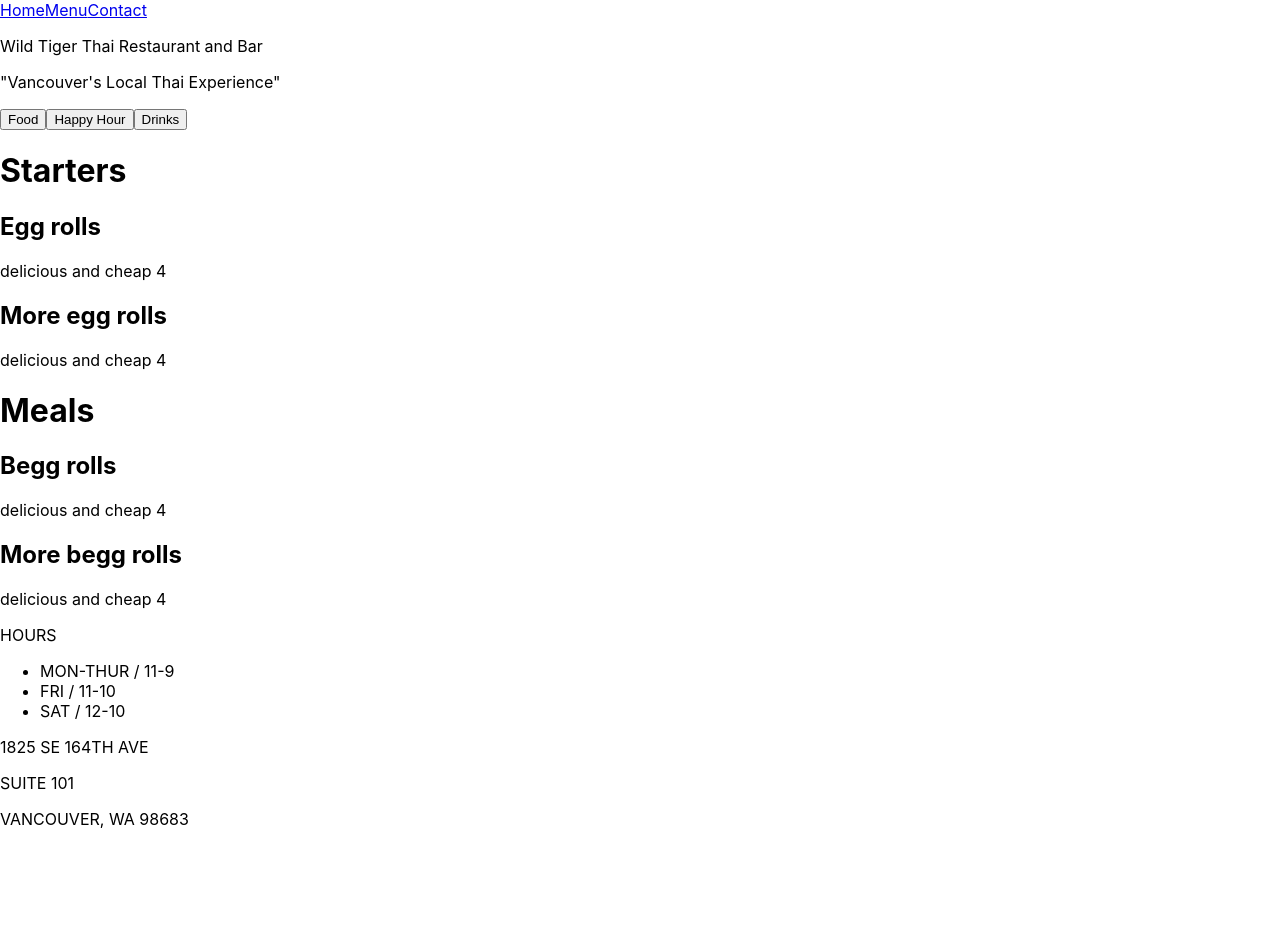
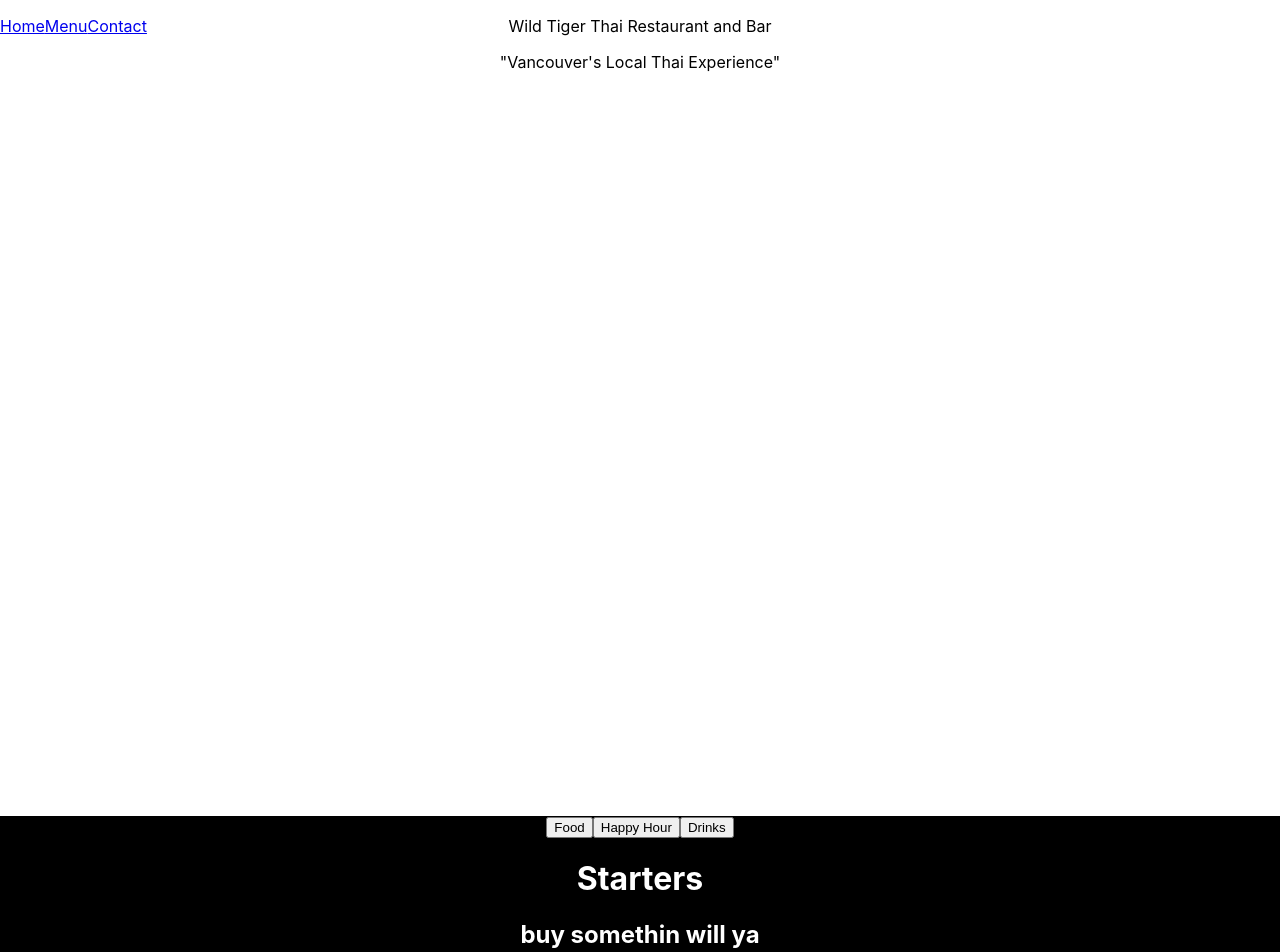
Before and after one commit to just-inspace/wild-tiger-thai-redesign, a React (Create React App) app in the folder wtt-react/: page / in a window 1280 px wide. Shown: the top 952 px of the page. Before the commit the page ends 845 px from the top, so only its background shows below. Built offline with nearby package versions, Linux system fonts and the light colour scheme; the HTML template or start-up script is replaced by a standard one.

Commit message:
Removed extra menu item components in favor of a stateless functional component

```diff
--- a/wtt-react/package.json
+++ b/wtt-react/package.json
@@ -5,7 +5,8 @@
   "dependencies": {
     "react": "^16.7.0",
     "react-dom": "^16.7.0",
-    "react-scripts": "2.1.3"
+    "react-scripts": "2.1.3",
+    "react-spring": "^8.0.3"
   },
   "scripts": {
     "start": "react-scripts start",
--- a/wtt-react/src/App.css
+++ b/wtt-react/src/App.css
@@ -1,32 +1,18 @@
 .App {
-  text-align: center;
+	text-align: center;
 }
 
-.App-logo {
-  animation: App-logo-spin infinite 20s linear;
-  height: 40vmin;
+#topnav {
+	position: fixed;
+	height: 50px;
 }
 
-.App-header {
-  background-color: #282c34;
-  min-height: 100vh;
-  display: flex;
-  flex-direction: column;
-  align-items: center;
-  justify-content: center;
-  font-size: calc(10px + 2vmin);
-  color: white;
+#homeSection {
+	min-height: 100vh;
 }
 
-.App-link {
-  color: #61dafb;
+#menuSection {
+	min-height: 100vh;
+	background: black;
+	color: white;
 }
-
-@keyframes App-logo-spin {
-  from {
-    transform: rotate(0deg);
-  }
-  to {
-    transform: rotate(360deg);
-  }
-}
--- a/wtt-react/src/App.js
+++ b/wtt-react/src/App.js
@@ -1,9 +1,11 @@
 import React, { Component } from "react";
-import logo from "./logo.svg";
 import TopBar from "./components/topBar";
 import HomeSection from "./components/homeSection";
 import MenuSection from "./components/menuSection";
 import ContactSection from "./components/contactSection";
+
+import "./App.css";
+
 class App extends Component {
 	render() {
 		return (
--- a/wtt-react/src/components/homeSection.jsx
+++ b/wtt-react/src/components/homeSection.jsx
@@ -1,12 +1,29 @@
 import React, { Component } from "react";
+import { Spring } from "react-spring/renderprops";
+
 class HomeSection extends Component {
 	state = {};
 	render() {
-		return (<div id="homeSection">
-			<p id="callout1">Wild Tiger Thai Restaurant and Bar</p>
-			<p id="calllout2">"Vancouver's Local Thai Experience"</p>
-			<div id="homeimageplaceholder"></div>
-		</div>);
+		return (
+			<div id="homeSection">
+				<Spring
+					from={{ opacity: 0, top: 100, position: "relative" }}
+					to={{ opacity: 1, top: 0, position: "inherit" }}
+				>
+					{props => (
+						<React.Fragment>
+							<p style={props} id="callout1">
+								Wild Tiger Thai Restaurant and Bar
+							</p>
+							<p style={props} id="calllout2">
+								"Vancouver's Local Thai Experience"
+							</p>
+						</React.Fragment>
+					)}
+				</Spring>
+				<div id="homeimageplaceholder" />
+			</div>
+		);
 	}
 }
 
--- a/wtt-react/src/components/menu.jsx
+++ b/wtt-react/src/components/menu.jsx
@@ -1,14 +1,20 @@
-import React, { Component } from "react";
-import MenuItems from './menuItems';
+import React from "react";
 
-class Menu extends Component {
-	state = {};
-
-	render() {
-		return ( <div id="menu">
-			{this.props.menu.map((section, index) => <MenuItems key={index+"items"} index={index} items={section.items} header={section.header}/>)}
-		</div>);
-	}
+export default function Menu(props) {
+	return (
+		<div id="menu">
+			{Object.values(props.menu).map((el, index) => (
+				<React.Fragment key={index}>
+					<h1>{el.header}</h1>
+					<h2>{el.subheading}</h2>
+					{el.items.map((sub_el, i) => (
+						<React.Fragment key={i}>
+							<h3>{sub_el.name}</h3>
+							<p>{sub_el.description}</p>
+						</React.Fragment>
+					))}
+				</React.Fragment>
+			))}
+		</div>
+	);
 }
-
-export default Menu;
--- a/wtt-react/src/components/menuItem.jsx
+++ /dev/null
@@ -1,18 +0,0 @@
-import React, { Component } from 'react';
-class MenuItem extends Component {
-    state = {  }
-    render() {
-        let { name } = this.props;
-        let { description } = this.props;
-        let { index } = this.props;
-
-        return (
-            <React.Fragment>
-                <h2 key={index + "name"}>{name}</h2>
-                <p key={index + "description"}>{description}</p>
-            </React.Fragment>
-         );
-    }
-}
-
-export default MenuItem;
--- a/wtt-react/src/components/menuItems.jsx
+++ /dev/null
@@ -1,16 +0,0 @@
-import React, { Component } from 'react';
-import MenuItem from './menuItem';
-
-class MenuItems extends Component {
-    state = {  }
-    render() {
-        return (
-            <React.Fragment>
-                <h1 key={this.props.index} className="menuHeading">{this.props.header}</h1>
-                {this.props.items.map((item, index) => <MenuItem key={index+"item"} index={index} name={item.name} description={item.description}/>)}
-            </React.Fragment>
-         );
-    }
-}
-
-export default MenuItems;
--- a/wtt-react/src/components/menuSection.jsx
+++ b/wtt-react/src/components/menuSection.jsx
@@ -95,7 +95,7 @@ class MenuSection extends Component {
 			},
 			{
 				header: "happy",
-				subheading: "buy somethin will ya",
+				subheading: "buy somethin else",
 				items: [
 					{
 						name: "Egg rolls",
@@ -111,17 +111,19 @@ class MenuSection extends Component {
 		activeMenu: "foodMenu"
 	};
 
-
 	// handlers
-	handleClick = (e) => {
-		this.setState({activeMenu: e.target.value});
-	}
+	handleClick = e => {
+		this.setState({ activeMenu: e.target.value });
+	};
 
 	render() {
 		return (
 			<div id="menuSection">
-				<MenuNav click={this.handleClick}/>
-				<Menu menu={this.state[this.state.activeMenu]} />
+				<MenuNav click={this.handleClick} />
+				<Menu
+					menu={this.state[this.state.activeMenu]}
+					value={this.state.activeMenu}
+				/>
 			</div>
 		);
 	}
```
Also changed, not shown: 2 other files (tests, documents, lock files or other folders).
